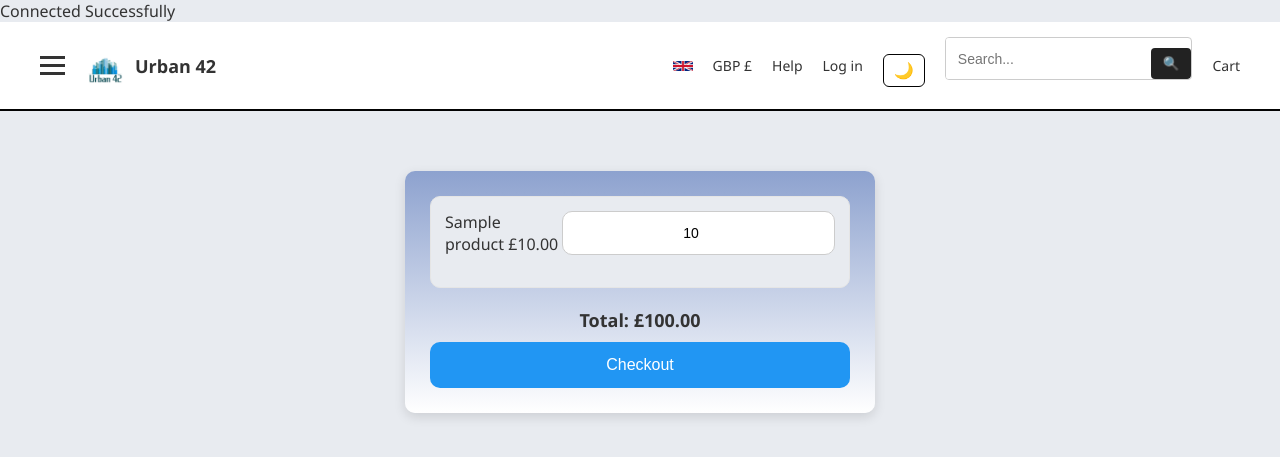
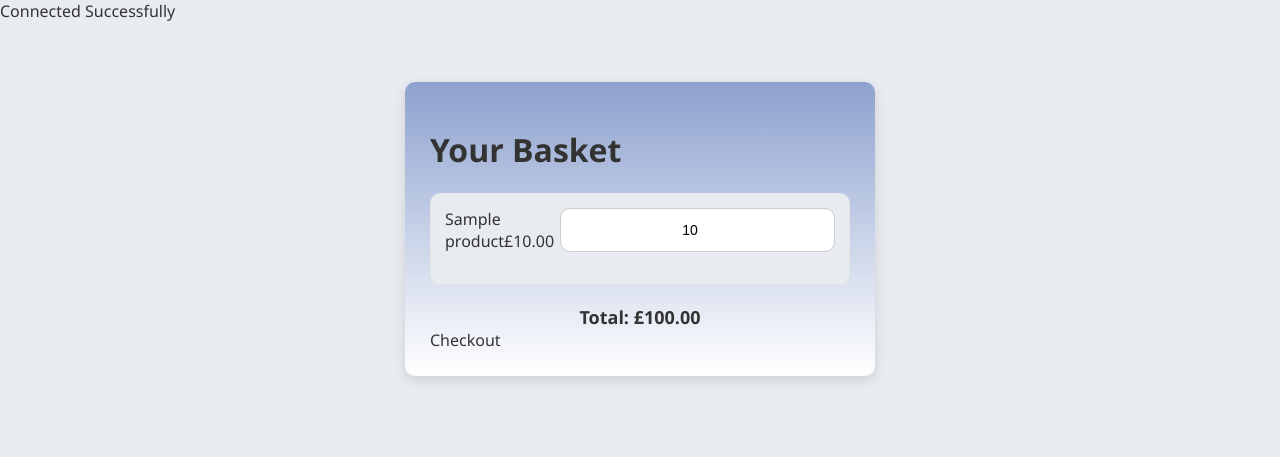
Before and after one commit to AlaynaAston/Urban42, a PHP site: page /Urban42/basket.php in a window 1280 px wide. Shown: the top 457 px of the page. Run offline with PHP 8.4, Linux system fonts and the light colour scheme; the visitor is signed in with stand-in values (Sample User, id 1); tables that the repository leaves empty or names only in its code hold one stand-in row (values such as "Sample post").

Commit message:
Basket Issue 4

```diff
--- a/basket.php
+++ b/basket.php
@@ -1,16 +1,13 @@
 <?php
-error_reporting(E_ALL);
-ini_set('display_errors', 1);
-
 session_start();
 require 'db.php';
 
-if (!isset($_SESSION["user_id"])) {
+if (!isset($_SESSION["userID"])) {
     header("Location: login.php");
     exit();
 }
 
-$userID = $_SESSION["user_id"];
+$userID = $_SESSION["userID"];
 
 $stmt = $db->prepare("
 SELECT Product.name, Product.price, BasketItem.quantity
@@ -28,165 +25,47 @@
 <head>
 <title>Your Basket — Urban 42</title>
 <link rel="stylesheet" href="rahmanstyle.css">
-  <style>
-    /* Additional styles for empty basket */
-    .empty-basket {
-      text-align: center;
-      padding: 50px 20px;
-      background: #f9f9f9;
-      border-radius: 8px;
-      margin: 20px 0;
+</head>
+
+<body>
+
+<div class="container">
+
+<h1>Your Basket</h1>
+
+<?php
+$total = 0;
+
+if (!$items) {
+    echo "<p>Your basket is empty.</p>";
 }
 
-    .empty-basket p {
-      font-size: 18px;
-      color: #666;
-      margin-bottom: 20px;
-    }
+foreach ($items as $row) {
 
-    .continue-shopping {
-      display: inline-block;
-      background-color: #333;
-      color: white;
-      padding: 12px 30px;
-      text-decoration: none;
-      border-radius: 4px;
-      transition: background-color 0.3s;
-    }
-
-    .continue-shopping:hover {
-      background-color: #555;
-    }
-
-    button a {
-      color: white;
-      text-decoration: none;
-    }
-
-    button {
-      background-color: #333;
-      border: none;
-      padding: 10px 20px;
-      border-radius: 4px;
-      cursor: pointer;
-      margin-top: 10px;
-    }
-
-    button:hover {
-      background-color: #555;
-    }
-
-    button:disabled {
-      background-color: #ccc;
-      cursor: not-allowed;
-    }
-  </style>
-</head>
-<body>
-
-<!-- NAVBAR (original, unchanged) -->
-<div class="navbar"> <!--main navigation bar container-->
-    <div class="nav-left"> <!--left side of the navigation bar-->
-        <div class="sidebar-icon"> <!--button that users will click to open the side menu-->
-            <span class="bar"></span> <!--horizontal line 1 that creates the button-->
-            <span class="bar"></span> <!--line 2-->
-            <span class="bar"></span> <!--line 3-->
-        </div>
-        <div class="brand-logo"> <!--container that has logo and brand name in it-->
-            <img src="urban42.png" alt="Urban 42 Logo"> <!--shows the brand logo-->
-            <span>Urban 42</span> <!--displays the brand name-->
-        </div>
-    </div>
-    <div class="nav-right"> <!--right side of the navigation bar-->
-        <img src="ukflag.jpg" alt="UK Flag" class="flag-icon"> <!--shows a UK flag icon-->
-        <span>GBP £</span> <!--shows the currency-->
-        <a href="ContactPage.php">Help</a> <!--link to the help page-->
-        <a href="login.php">Log in</a> <!--link to the login page-->
-        <button id="theme-toggle" class="theme-toggle">🌙</button>
-        <form class="search-form"> <!--the search bar form-->
-            <input type="text" placeholder="Search..." name="search" class="nav-search"> <!--box where the user types what they want to search-->
-            <button type="submit">🔍</button> <!--button that user clicks to start the searching-->
-        </form>
-        <a href="basket.php">Cart</a> <!--link that takes user to the shopping cart-->
-    </div>
-</div>
-
-<div id="sidebar" class="sidebar">
-    <a href="Profile.php">Your Account</a>
-    <a href="index.php">Home</a>
-    <a href="aboutus.php">About Us</a>
-    <a href="index.php">Shop</a>
-    <a href="#">New Arrivals</a>
-    <a href="#">Sale</a>
-    <a href="ContactPage.php">Contact Us</a>
-</div><!--end of the navigation bar-->
-
-<div class="container">
-    <?php if (empty($items)): ?>
-        <!-- Empty basket message -->
-        <div class="empty-basket">
-            <h2>Your basket is empty</h2>
-            <p>Looks like you haven't added anything to your basket yet.</p>
-            <a href="index.php" class="continue-shopping">Continue Shopping</a>
-        </div>
-    <?php else: ?>
-        <!-- Display basket items -->
-        <?php
-        $total = 0;
-        foreach ($items as $row):
 $itemTotal = $row['price'] * $row['quantity'];
 $total += $itemTotal;
 ?>
+
 <div class="basket-item">
+
 <span>
-                    <?php echo htmlspecialchars($row['name']); ?>
-                    <span class="price">£<?php echo number_format($row['price'],2); ?></span>
+<?= htmlspecialchars($row['name']); ?>
+<span class="price">£<?= number_format($row['price'],2); ?></span>
 </span>
-                <input class="qty" type="number" min="0" value="<?php echo $row['quantity']; ?>">
+
+<input class="qty" type="number" min="1" value="<?= $row['quantity']; ?>">
+
 </div>
-        <?php endforeach; ?>
+
+<?php } ?>
 
 <div class="total-box">
-            Total: £<span id="total"><?php echo number_format($total,2); ?></span>
+Total: £<span id="total"><?= number_format($total,2); ?></span>
 </div>
 
-        <button>
-            <a href="checkout.php">Checkout</a>
-        </button>
-    <?php endif; ?>
+<a href="checkout.php" class="checkout-btn">Checkout</a>
+
 </div>
-
-<script>
-    // JavaScript to handle quantity updates
-    document.querySelectorAll('.qty').forEach(input => {
-        input.addEventListener('change', function() {
-            if (this.value === '0') {
-                if (confirm('Remove this item from basket?')) {
-
-                    this.closest('.basket-item').remove();
-
-                    // Recalculate total
-                    let total = 0;
-                    document.querySelectorAll('.basket-item').forEach(item => {
-                        const priceText = item.querySelector('.price').textContent;
-                        const price = parseFloat(priceText.replace('£', ''));
-                        const qty = parseInt(item.querySelector('.qty').value);
-                        total += price * qty;
-                    });
-
-                    document.getElementById('total').textContent = total.toFixed(2);
-
-                    // If basket becomes empty, reload to show empty state
-                    if (document.querySelectorAll('.basket-item').length === 0) {
-                        location.reload();
-                    }
-                } else {
-                    this.value = 1; // Reset to 1 if user cancels
-                }
-            }
-        });
-    });
-</script>
 
 </body>
 </html>
```
Lines whose indentation alone changed are shown as unchanged.
